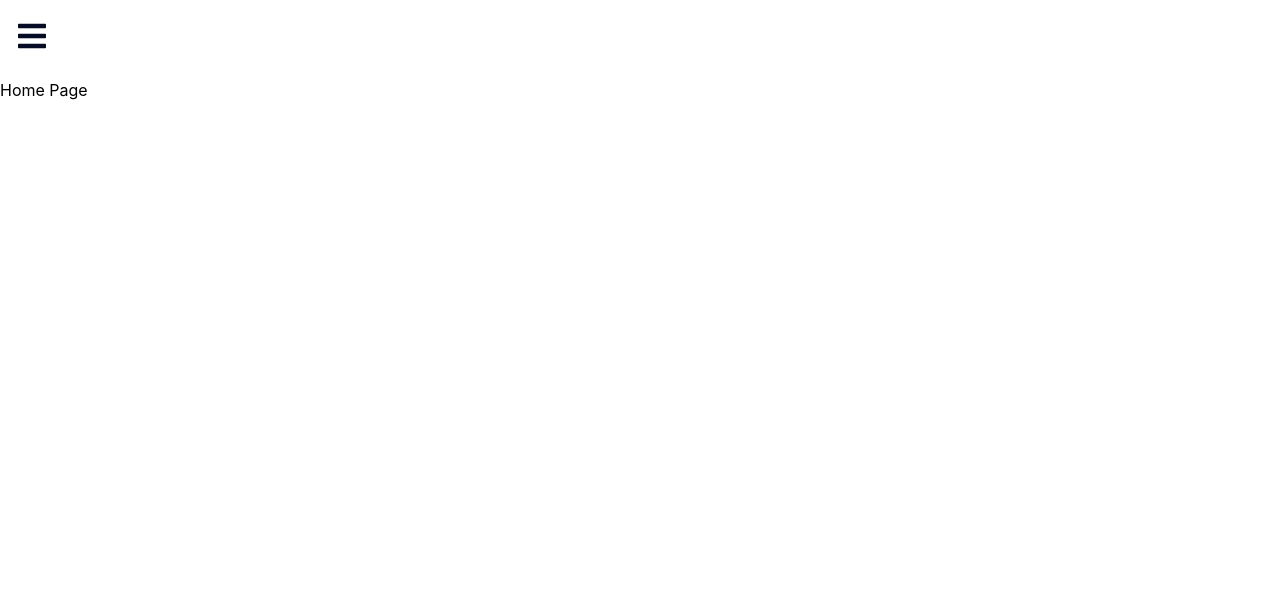
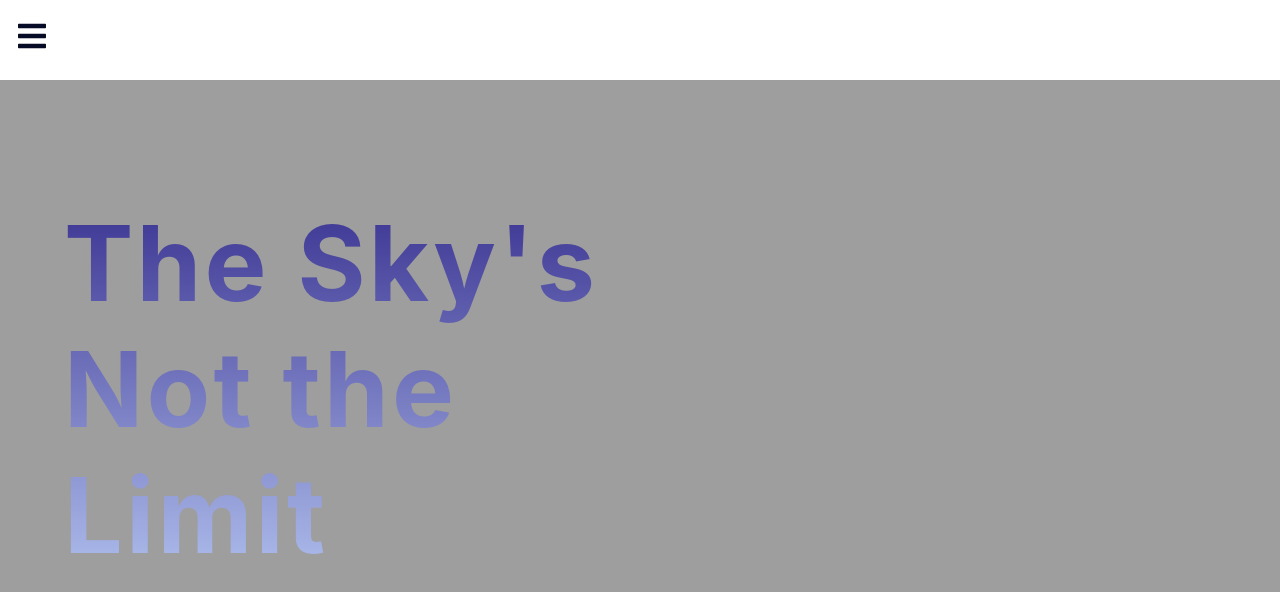
Before and after one commit to AadiD123/reachforthestars-frontend, a React (Create React App) app: page / in a window 1280 px wide. Shown: the top 592 px of the page. Built offline with nearby package versions, Linux system fonts and the light colour scheme.

Commit message:
Co-authored-by: Aaaron <aaaron24@users.noreply.github.com>

```diff
--- /dev/null
+++ b/src/Pages/Home/Home.css
@@ -0,0 +1,35 @@
+html, body { height: 100%; width: 100%; margin: 0; }
+
+.hero:before {
+    content: "";
+    background: url("hero-image.jpeg") no-repeat center
+      center/cover;
+    position: absolute;
+    width: 100%;
+    height: 90%;
+    z-index: -1;
+
+
+  }
+
+  .hero-inner {
+    position: relative;
+    height: 100%;
+  }
+
+  .hero-text {
+    position: absolute;
+    top: 50px;
+    margin-left: 5vw;
+    color: white;
+    z-index: -1;
+
+  }
+  .title{
+    font-size: 6.5rem;
+    letter-spacing: 0.2rem;
+    background: -webkit-linear-gradient(rgb(59, 52, 146), rgb(174, 189, 236));
+  -webkit-background-clip: text;
+  -webkit-text-fill-color: transparent;
+
+  }
--- a/src/Pages/Home/Home.tsx
+++ b/src/Pages/Home/Home.tsx
@@ -1,7 +1,17 @@
 import React from "react";
+import "./Home.css";
+const Home = () => {
+  return <div className="hero">
+  <div className="hero-inner">
 
-const Home = () => {
-  return <div>Home Page</div>;
+    <div className="hero-text">
+      <h1 className= "title">The Sky's<br/>Not the<br/>Limit</h1>
+
+
+
+    </div>
+  </div>
+</div>;
 };
 
 export default Home;
```
Also changed, not shown: 2 other files (tests, documents, lock files or other folders).
